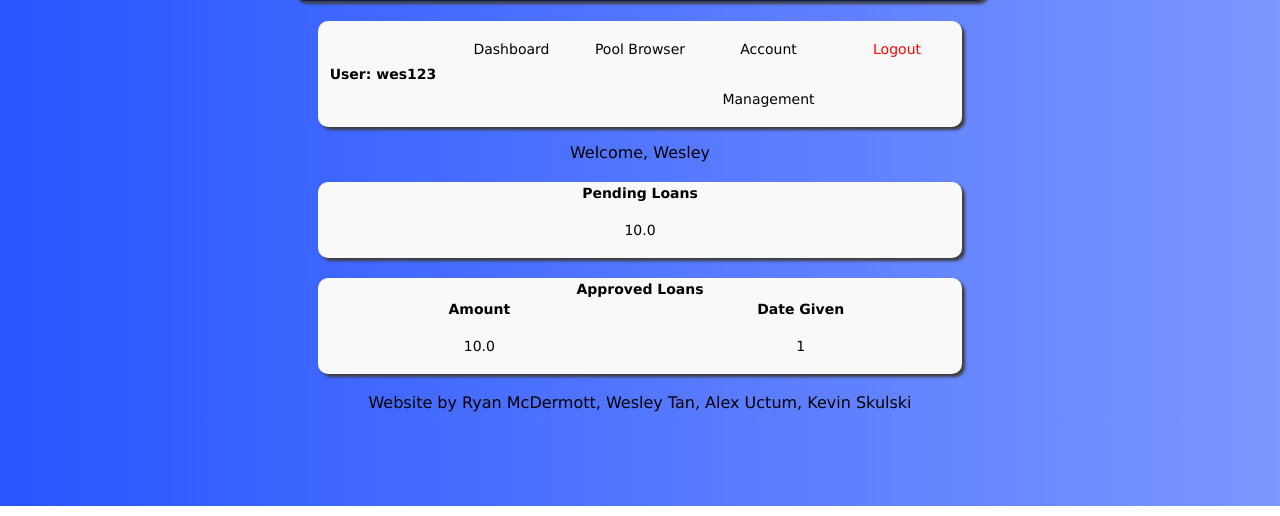
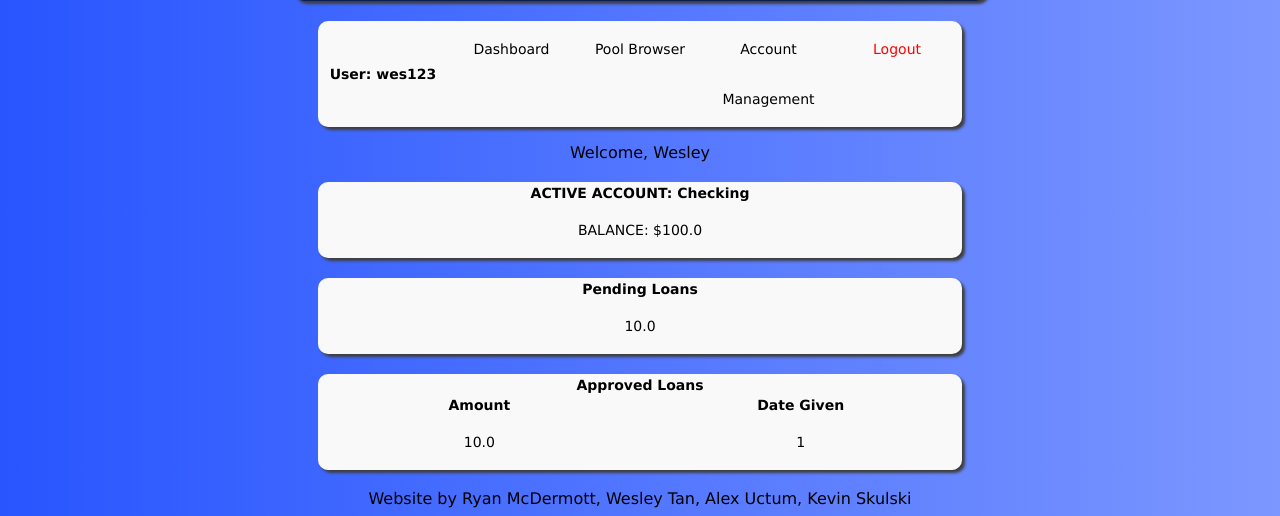
Before and after one commit to tanwesley/microlending_project, a Flask app: page /dashboard in a window 1280 px wide. Shown: the part 294-810 px from the top of the page. Run offline with Flask 2, Linux system fonts and the light colour scheme; a user stored in the database is signed in; data comes from the database, SQL or seed files in the repository; both versions use the stored data as it was after the commit; tables that the repository leaves empty hold one stand-in row (values such as "Sample post"); parts of the project's set-up code (start-up, migrations or seed data) failed here and were passed over.

Commit message:
active account status on dash

```diff
--- a/app/routes.py
+++ b/app/routes.py
@@ -199,9 +199,14 @@ def dashboard():
     # Get current user from database
     user = User.query.filter_by(id=session["user_id"]).first()
 
+    # Get the active bank account using the session variable
+    bankAccount = BankAccount.query.filter_by(id=session["active_bank_account_id"]).first()
+
+    #get loans and loan requests
     loan_requests = user.loan_requests
+    loans = user.loans
 
-    return render_template("dashboard.html", user=user, loan_requests=loan_requests)
+    return render_template("dashboard.html", user=user, loan_requests=loan_requests,loans=loans,bankAccount=bankAccount)
 
 
 '''
--- a/app/templates/dashboard.html
+++ b/app/templates/dashboard.html
@@ -19,16 +19,27 @@
 
     <table>
         <tr>
+            <th>ACTIVE ACCOUNT: {{bankAccount.account_name}}</th>
+        </tr>
+
+        <tr>
+            <td>BALANCE: ${{bankAccount.micro_dollars}}</td>
+        </tr>
+
+    </table>
+
+    <table>
+        <tr>
             <th>Pending Loans</th>
         </tr>
-            {% for loan_request in user.loan_requests %}
+            {% for loan_request in loan_requests %}
             <tr>
                 <td>{{loan_request.amount}}</td>
             </tr>
             {% endfor %}
     </table>
 
-    <table colspan>
+    <table>
         <tr>
             <th colspan="2">Approved Loans</th>
         </tr>
@@ -37,7 +48,7 @@
             <th>Amount</th>
             <th>Date Given</th>
         </tr>
-        {% for loan in user.loans %}
+        {% for loan in loans %}
         <tr>
             <td>{{loan.amount}}</td>
             <td>{{loan.date_given}}</td>
```
Also changed, not shown: app/db.sqlite3.
